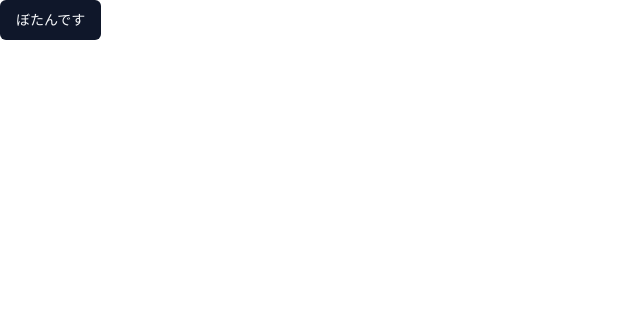
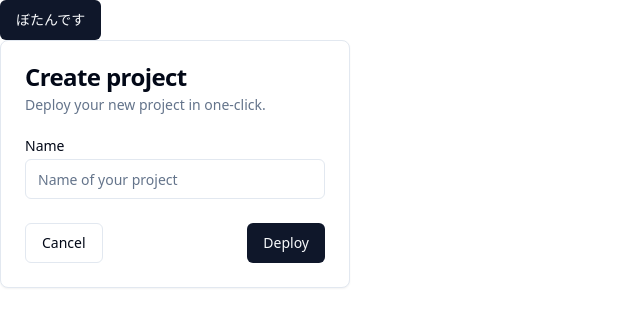
Before and after one commit to snd-primary/todoapp-serveraction, a Next.js app: page / in a window 1280 px wide. Shown: the top 326 px of the page, without its empty margins (0-640 px from the left). Built offline with nearby package versions, Linux system fonts and the light colour scheme.

Commit message:
installed  shadcn-ui > card,input,label

```diff
--- a/package.json
+++ b/package.json
@@ -9,6 +9,7 @@
     "lint": "next lint"
   },
   "dependencies": {
+    "@radix-ui/react-label": "^2.0.2",
     "@radix-ui/react-slot": "^1.0.2",
     "class-variance-authority": "^0.7.0",
     "clsx": "^2.0.0",
--- /dev/null
+++ b/src/app/components/CardWithForm.tsx
@@ -0,0 +1,38 @@
+import * as React from "react";
+
+import { Button } from "@/components/ui/button";
+import {
+  Card,
+  CardContent,
+  CardDescription,
+  CardFooter,
+  CardHeader,
+  CardTitle,
+} from "@/components/ui/card";
+import { Input } from "@/components/ui/input";
+import { Label } from "@/components/ui/label";
+
+export function CardWithForm() {
+  return (
+    <Card className="w-[350px]">
+      <CardHeader>
+        <CardTitle>Create project</CardTitle>
+        <CardDescription>Deploy your new project in one-click.</CardDescription>
+      </CardHeader>
+      <CardContent>
+        <form>
+          <div className="grid w-full items-center gap-4">
+            <div className="flex flex-col space-y-1.5">
+              <Label htmlFor="name">Name</Label>
+              <Input id="name" placeholder="Name of your project" />
+            </div>
+          </div>
+        </form>
+      </CardContent>
+      <CardFooter className="flex justify-between">
+        <Button variant="outline">Cancel</Button>
+        <Button>Deploy</Button>
+      </CardFooter>
+    </Card>
+  );
+}
--- a/src/app/page.tsx
+++ b/src/app/page.tsx
@@ -1,10 +1,12 @@
 import Image from "next/image";
 import { Button } from "@/components/ui/button";
+import { CardWithForm } from "./components/CardWithForm";
 
 export default function Home() {
   return (
     <main>
       <Button>ぼたんです</Button>
+      <CardWithForm />
     </main>
   );
 }
--- /dev/null
+++ b/src/components/ui/card.tsx
@@ -0,0 +1,79 @@
+import * as React from "react"
+
+import { cn } from "@/lib/utils"
+
+const Card = React.forwardRef<
+  HTMLDivElement,
+  React.HTMLAttributes<HTMLDivElement>
+>(({ className, ...props }, ref) => (
+  <div
+    ref={ref}
+    className={cn(
+      "rounded-lg border bg-card text-card-foreground shadow-sm",
+      className
+    )}
+    {...props}
+  />
+))
+Card.displayName = "Card"
+
+const CardHeader = React.forwardRef<
+  HTMLDivElement,
+  React.HTMLAttributes<HTMLDivElement>
+>(({ className, ...props }, ref) => (
+  <div
+    ref={ref}
+    className={cn("flex flex-col space-y-1.5 p-6", className)}
+    {...props}
+  />
+))
+CardHeader.displayName = "CardHeader"
+
+const CardTitle = React.forwardRef<
+  HTMLParagraphElement,
+  React.HTMLAttributes<HTMLHeadingElement>
+>(({ className, ...props }, ref) => (
+  <h3
+    ref={ref}
+    className={cn(
+      "text-2xl font-semibold leading-none tracking-tight",
+      className
+    )}
+    {...props}
+  />
+))
+CardTitle.displayName = "CardTitle"
+
+const CardDescription = React.forwardRef<
+  HTMLParagraphElement,
+  React.HTMLAttributes<HTMLParagraphElement>
+>(({ className, ...props }, ref) => (
+  <p
+    ref={ref}
+    className={cn("text-sm text-muted-foreground", className)}
+    {...props}
+  />
+))
+CardDescription.displayName = "CardDescription"
+
+const CardContent = React.forwardRef<
+  HTMLDivElement,
+  React.HTMLAttributes<HTMLDivElement>
+>(({ className, ...props }, ref) => (
+  <div ref={ref} className={cn("p-6 pt-0", className)} {...props} />
+))
+CardContent.displayName = "CardContent"
+
+const CardFooter = React.forwardRef<
+  HTMLDivElement,
+  React.HTMLAttributes<HTMLDivElement>
+>(({ className, ...props }, ref) => (
+  <div
+    ref={ref}
+    className={cn("flex items-center p-6 pt-0", className)}
+    {...props}
+  />
+))
+CardFooter.displayName = "CardFooter"
+
+export { Card, CardHeader, CardFooter, CardTitle, CardDescription, CardContent }
--- /dev/null
+++ b/src/components/ui/input.tsx
@@ -0,0 +1,25 @@
+import * as React from "react"
+
+import { cn } from "@/lib/utils"
+
+export interface InputProps
+  extends React.InputHTMLAttributes<HTMLInputElement> {}
+
+const Input = React.forwardRef<HTMLInputElement, InputProps>(
+  ({ className, type, ...props }, ref) => {
+    return (
+      <input
+        type={type}
+        className={cn(
+          "flex h-10 w-full rounded-md border border-input bg-background px-3 py-2 text-sm ring-offset-background file:border-0 file:bg-transparent file:text-sm file:font-medium placeholder:text-muted-foreground focus-visible:outline-none focus-visible:ring-2 focus-visible:ring-ring focus-visible:ring-offset-2 disabled:cursor-not-allowed disabled:opacity-50",
+          className
+        )}
+        ref={ref}
+        {...props}
+      />
+    )
+  }
+)
+Input.displayName = "Input"
+
+export { Input }
--- /dev/null
+++ b/src/components/ui/label.tsx
@@ -0,0 +1,26 @@
+"use client"
+
+import * as React from "react"
+import * as LabelPrimitive from "@radix-ui/react-label"
+import { cva, type VariantProps } from "class-variance-authority"
+
+import { cn } from "@/lib/utils"
+
+const labelVariants = cva(
+  "text-sm font-medium leading-none peer-disabled:cursor-not-allowed peer-disabled:opacity-70"
+)
+
+const Label = React.forwardRef<
+  React.ElementRef<typeof LabelPrimitive.Root>,
+  React.ComponentPropsWithoutRef<typeof LabelPrimitive.Root> &
+    VariantProps<typeof labelVariants>
+>(({ className, ...props }, ref) => (
+  <LabelPrimitive.Root
+    ref={ref}
+    className={cn(labelVariants(), className)}
+    {...props}
+  />
+))
+Label.displayName = LabelPrimitive.Root.displayName
+
+export { Label }
```
Also changed, not shown: 1 other file (tests, documents, lock files or other folders).
